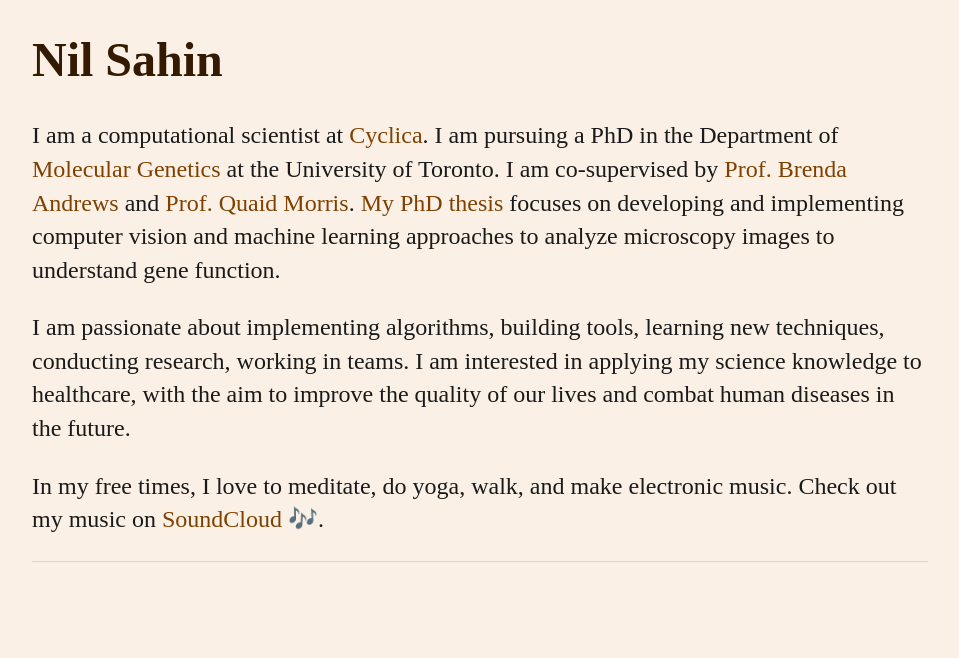
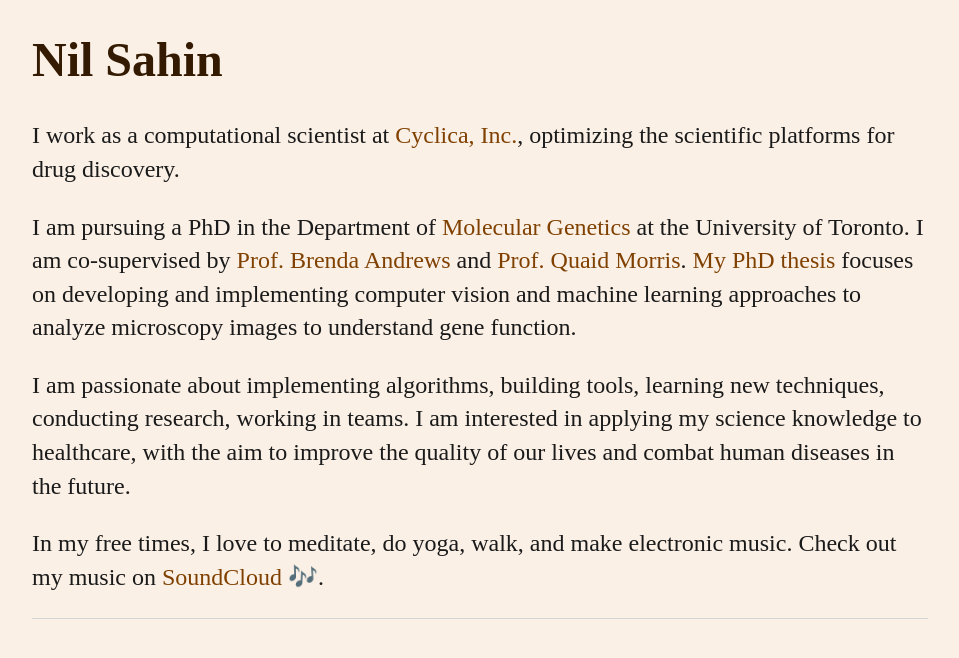
Before and after one commit to nsahin/nsahin.github.io, a Jekyll site: the page built from index.html, in a window 1280 px wide, cut to the strip 310-989 px from the top of the page. Shown: the top 658 px of the strip, without its empty margins (160-1119 px from the left). Built offline with Jekyll 4.4.1, drawn with Linux system fonts in a browser that asks for light colours; before the commit the page ends 932 px from its top, so only the background shows below that.

Commit message:
Update index.html

```diff
--- a/index.html
+++ b/index.html
@@ -4,8 +4,9 @@ title: Nil Sahin
 ---
 <div class="blurb">
 	<h1>Nil Sahin</h1>
-	<p>I am a computational scientist at <a href="https://www.cyclicarx.com/">Cyclica</a>.
-		I am pursuing a PhD in the Department of <a href="http://www.moleculargenetics.utoronto.ca">Molecular Genetics</a>
+	<p>I work as a computational scientist at <a href="https://www.cyclicarx.com/">Cyclica, Inc.</a>, optimizing the scientific platforms for drug discovery.
+	</p>
+	<p>I am pursuing a PhD in the Department of <a href="http://www.moleculargenetics.utoronto.ca">Molecular Genetics</a>
 		at the University of Toronto. I am co-supervised by <a href="http://sites.utoronto.ca/andrewslab/index.shtml">Prof. Brenda Andrews</a> and
 		<a href="http://morrislab.ca">Prof. Quaid Morris</a>.
 		<a href="/abstract/">My PhD thesis</a> focuses on developing and implementing computer vision and machine learning approaches to analyze microscopy images to understand gene function.
```
